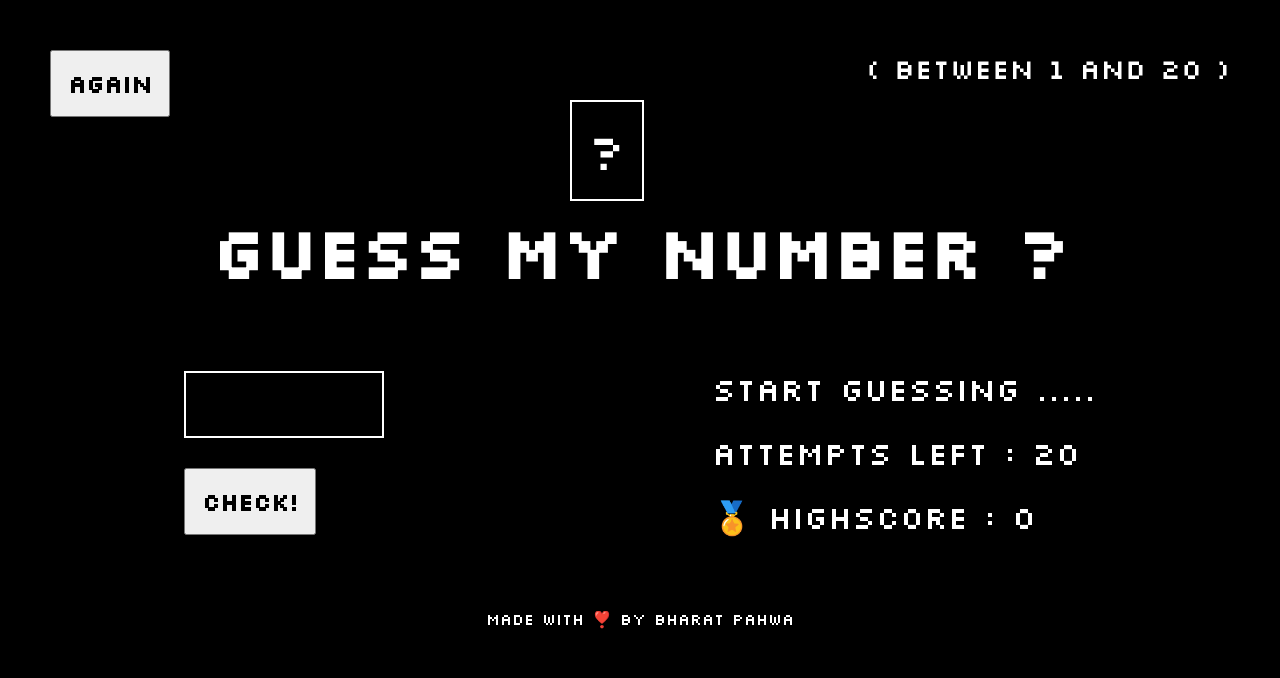
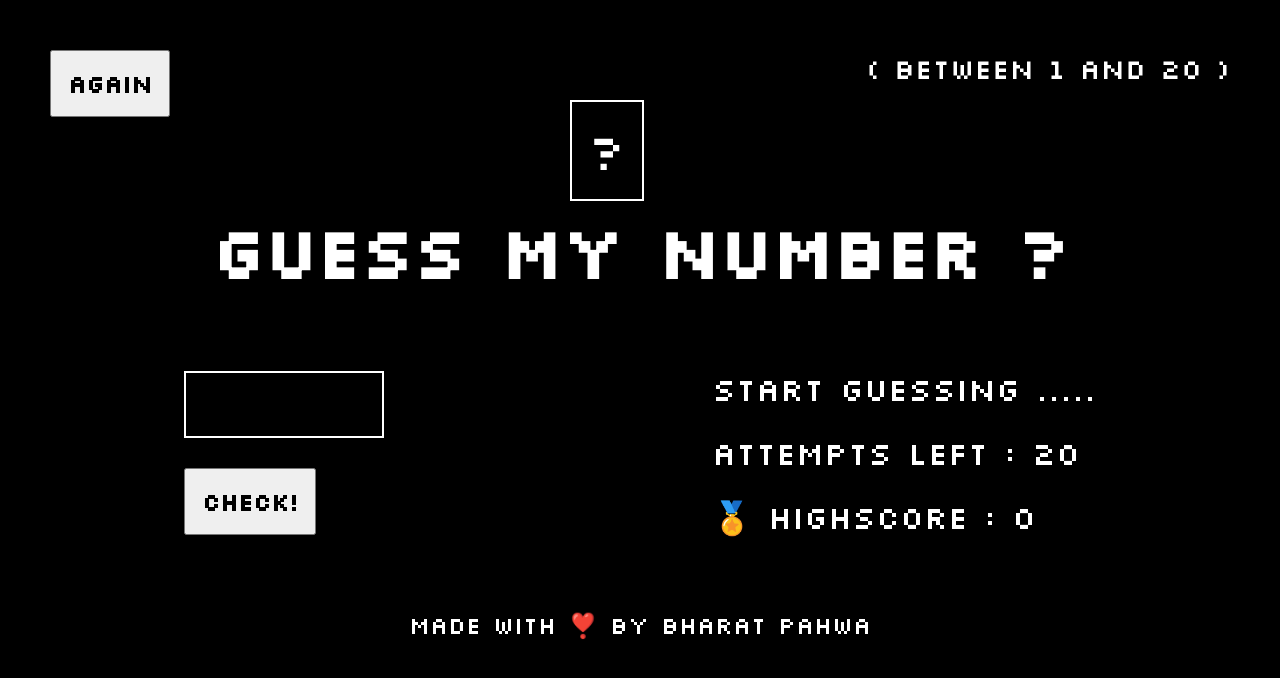
Before and after one commit to Bharatpahwa/guess-my-number-project, a plain HTML site: page index.html in a window 1280 px wide. Drawn offline with Linux system fonts and the light colour scheme.

Commit message:
Update style.css

```diff
--- a/style.css
+++ b/style.css
@@ -77,3 +77,7 @@ button {
   border: 2px solid white;
   padding: 16px;
 }
+
+.made {
+  font-size: 24px;
+}
```
